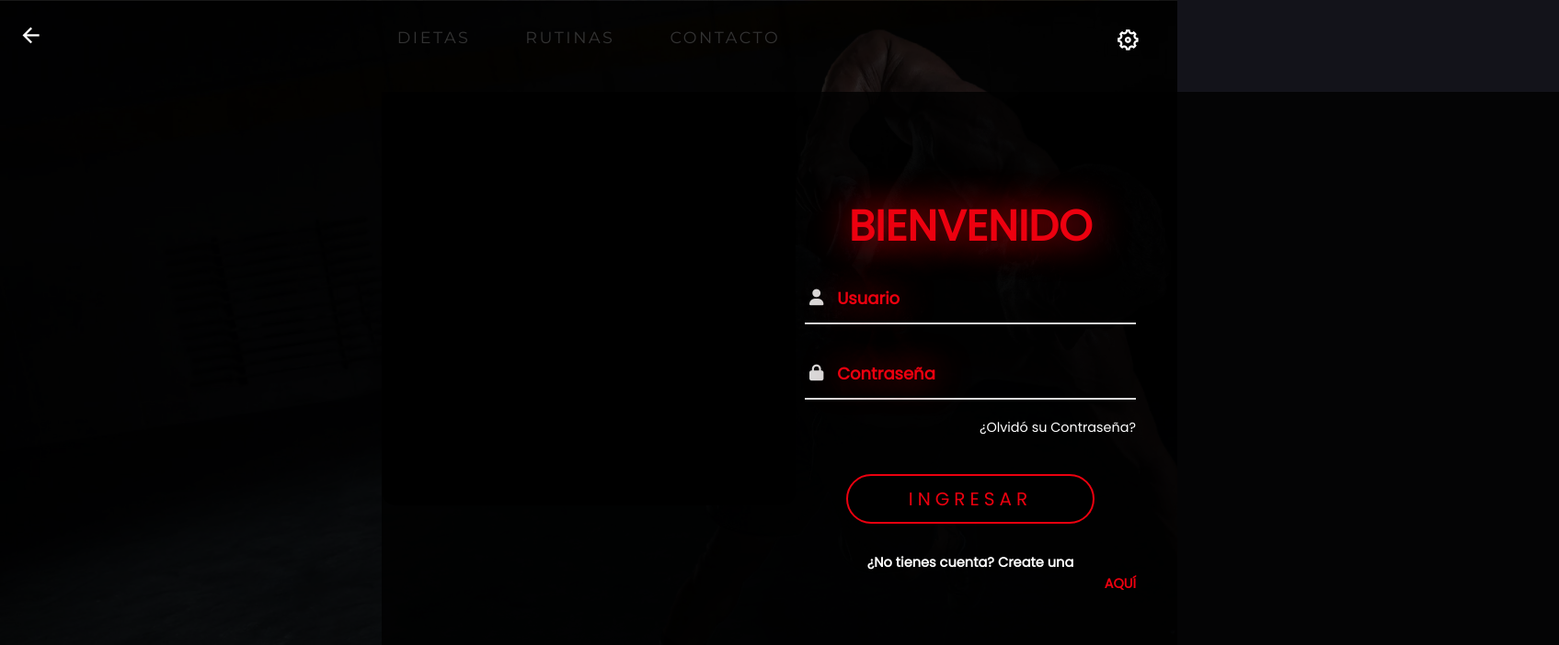
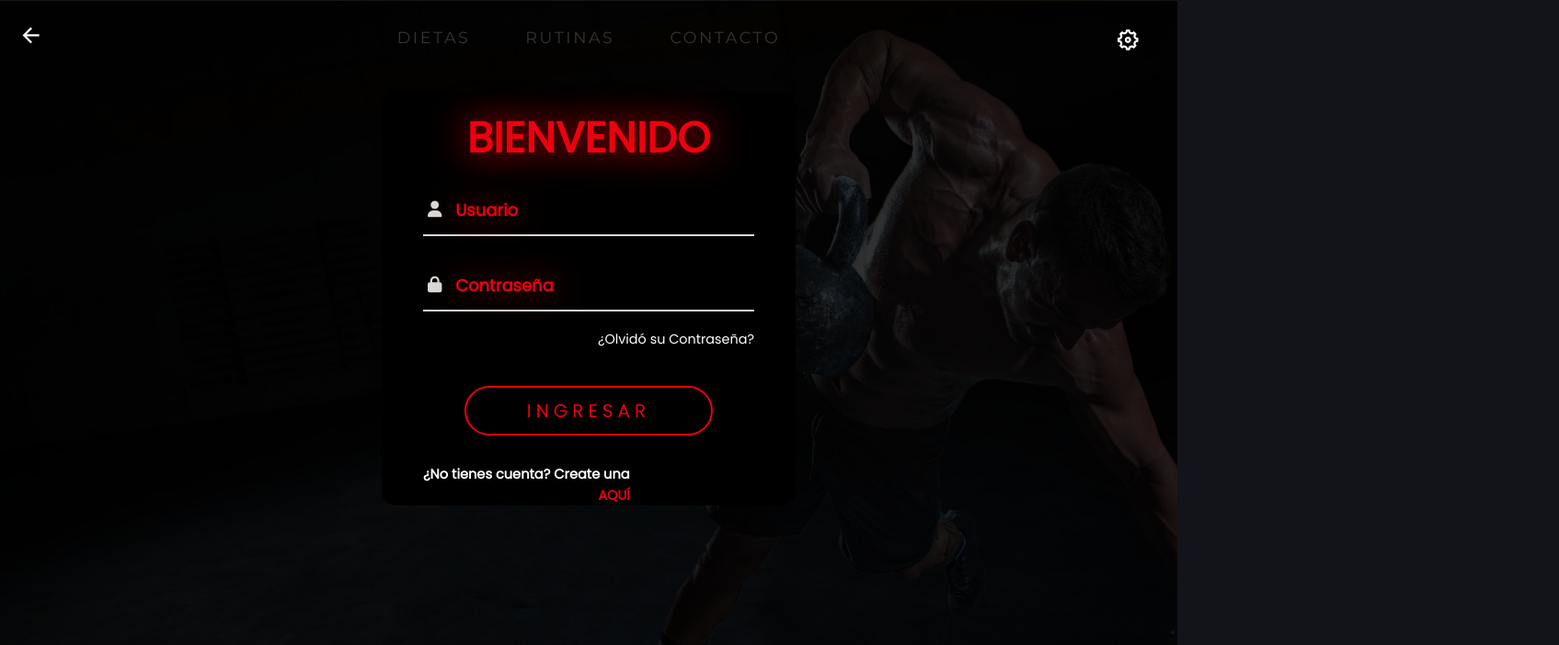
Before and after one commit to Tintaa307/proyecto, a React (Vite) app: page /login in a window 1280 px wide. Shown: the top 702 px of the page at 92% size, 1695 px wide, since content can reach past the window. Built offline with nearby package versions, Linux system fonts and the light colour scheme; a web font is replaced by a local one.

Commit message:
registros

```diff
--- a/src/components/login/login.css
+++ b/src/components/login/login.css
@@ -6,7 +6,7 @@
   width: 100%;
   height: 100vh;
   background-color: rgba(0, 0, 0, 0.8);
-  font-family: var(--montserrat-font);
+  font-family: var(--poppins-font);
 }
 
 .container-login .container-info-login {
@@ -191,6 +191,7 @@
   form
   .container-createacc {
   margin-top: 2rem;
+  display: flex;
 }
 
 .container-login
@@ -210,7 +211,7 @@
   form
   .container-createacc
   h5
-  a {
+  .link {
   color: var(--color-main);
   padding-left: 1px;
   padding-top: 2px;
--- a/src/components/register/Register.jsx
+++ b/src/components/register/Register.jsx
@@ -22,7 +22,8 @@
   })
 
   return (
-    <div class="container">
+    <div class="container-register">
+      <div className="container-content">
         <div class="content">
           <form>
             <h2 class="title">REGISTRARSE</h2>
@@ -64,6 +65,7 @@
           </form>
         </div>
       </div>
+    </div>
   )
 }
 
--- a/src/components/register/register.css
+++ b/src/components/register/register.css
@@ -1,13 +1,17 @@
-.container {
+.container-register {
   position: absolute;
   top: 0;
   left: 0;
   z-index: 3;
-  width: 100vw;
+  width: 100%;
   height: 100vh;
-  padding: 6rem 2rem;
   background-color: rgba(0, 0, 0, 0.8);
   font-family: var(--poppins-font);
+}
+
+.container-content {
+  position: relative;
+  top: 100px;
 }
 
 .content {
```
Lines whose indentation alone changed are shown as unchanged.
